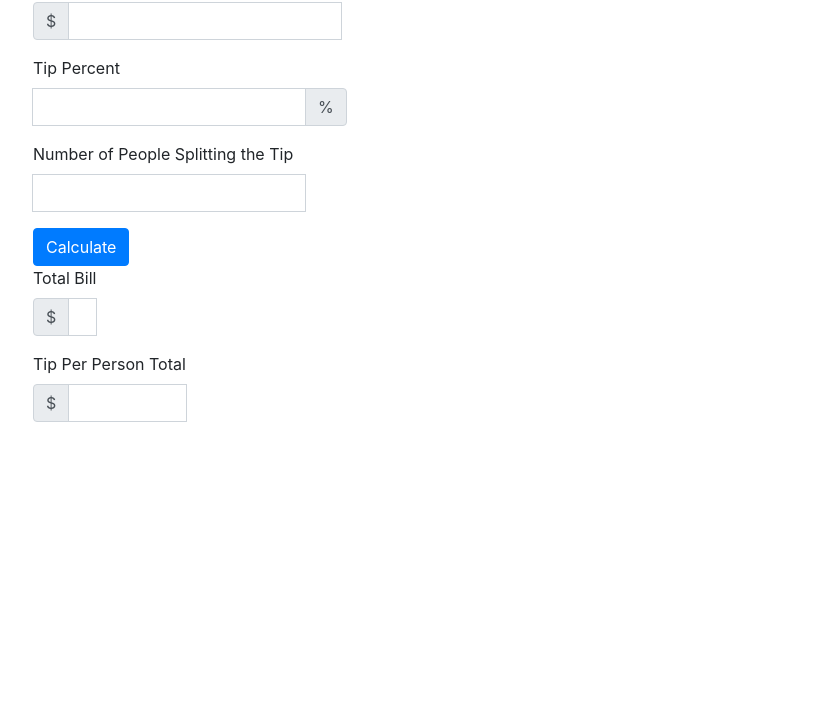
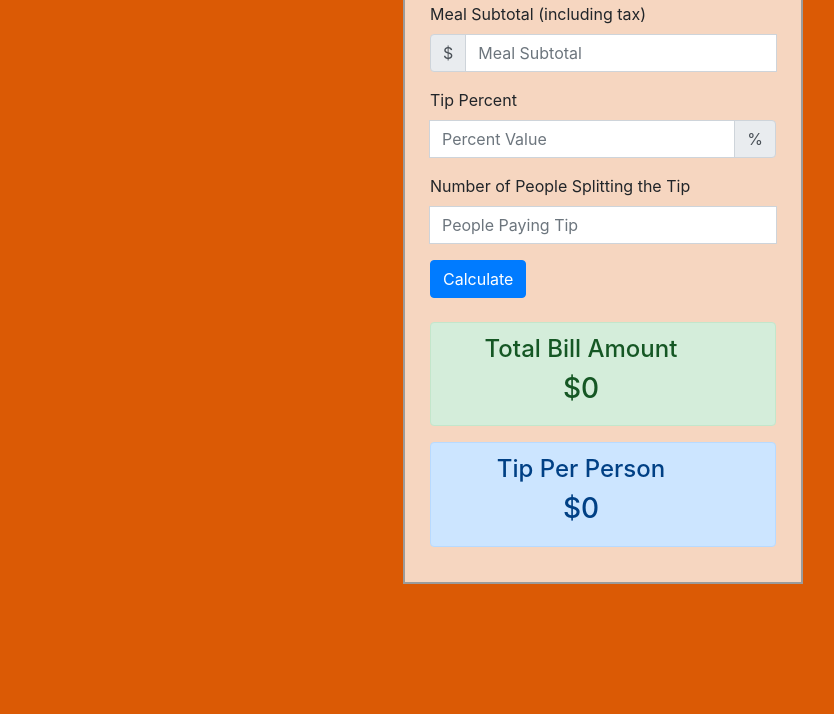
Before and after one commit to boogeybum/tipCalculator, a plain HTML site: page index.html in a window 1280 px wide. Shown: the part 86-800 px from the top of the page, without its empty margins (37-871 px from the left). Drawn offline with nearby package versions, Linux system fonts and the light colour scheme.

Commit message:
Updated results display and css with basic stylesheet

```diff
--- a/assets/css/style.css
+++ b/assets/css/style.css
@@ -0,0 +1,12 @@
+body {
+  background:#db5a05;
+}
+
+.calcBox {
+  background: rgba(256, 256, 256, .75);
+  margin-top: 20px;
+  padding: 10px;
+  height: 650px;
+  width: 400px;
+  border: 2px solid #9b9b9b;
+}
--- a/assets/js/app.js
+++ b/assets/js/app.js
@@ -13,13 +13,14 @@ function tipCalc() {
   const total = subtotal + tipAmount;
   const totalPerPerson = tipAmount / numPeople;
 
-  console.log(typeof subtotal);
-  console.log('The subtotal is ' + subtotal.toFixed(2));
-  console.log('The total with tip is ' + total.toFixed(2));
-  console.log('The total per person is ' + totalPerPerson.toFixed(2));
+  // console log values to confirm functionality
+  console.log('The subtotal variable is a "' + typeof subtotal + '" data type.');
+  console.log('The subtotal is $' + subtotal.toFixed(2));
+  console.log('The total with tip is $' + total.toFixed(2));
+  console.log('The total per person is $' + totalPerPerson.toFixed(2) + ' at a tip rate of ' + tipPercent + '% divided by ' + numPeople + ' people paying.');
 
-  document.getElementById("totalWithTip").innerHTML = total.toFixed(2);
-  document.getElementById("totalPerPerson").innerHTML = totalPerPerson.toFixed(2);
+  document.getElementById("totalWithTip").innerHTML = "$" + total.toFixed(2);
+  document.getElementById("totalPerPerson").innerHTML = "$" + totalPerPerson.toFixed(2);
 
 }
 
--- a/index.html
+++ b/index.html
@@ -1,40 +1,54 @@
 <!DOCTYPE html>
 <html lang="en">
   <head>
-  <meta charset="UTF-8">
-  <meta name="viewport" content="width=device-width, initial-scale=1.0">
-  <meta http-equiv="X-UA-Compatible" content="ie=edge">
-  <link rel="stylesheet" href="https://stackpath.bootstrapcdn.com/bootstrap/4.3.1/css/bootstrap.min.css" integrity="sha384-ggOyR0iXCbMQv3Xipma34MD+dH/1fQ784/j6cY/iJTQUOhcWr7x9JvoRxT2MZw1T" crossorigin="anonymous">
+    <meta charset="UTF-8" />
+    <meta name="viewport" content="width=device-width, initial-scale=1.0" />
+    <meta http-equiv="X-UA-Compatible" content="ie=edge" />
+    <link
+    rel="stylesheet"
+    href="https://stackpath.bootstrapcdn.com/bootstrap/4.3.1/css/bootstrap.min.css"
+    integrity="sha384-ggOyR0iXCbMQv3Xipma34MD+dH/1fQ784/j6cY/iJTQUOhcWr7x9JvoRxT2MZw1T"
+    crossorigin="anonymous"
+    />
+    <link rel="stylesheet" href="assets/css/style.css">
     <title>Tip Calculator</title>
   </head>
   <body>
-  <div class="container">
+    <div class="container calcBox">
       <h1>Tip Calculator</h1>
-  </div>
-  <div class="container">
 
+      <div class="container-fluid">
         <div class="row">
-      <div class="col-sm3">
+          <div class="col-sm">
             <label for="subtotal">Meal Subtotal (including tax)</label>
             <div class="input-group mb-3">
               <div class="input-group-prepend">
                 <span class="input-group-text">$</span>
               </div>
-          <input type="text" class="form-control" id="subtotal" aria-label="Subtotal Amount (including tax)">
-          <div class="input-group-append">
-          </div>
+              <input
+                type="text"
+                class="form-control"
+                id="subtotal"
+                aria-label="Subtotal Amount (including tax)"
+                placeholder="Meal Subtotal"
+              />
+              <div class="input-group-append"></div>
             </div>
           </div>
         </div>
 
         <div class="row">
-      <div class="col-sm3">
+          <div class="col-sm">
             <label for="tipPercent">Tip Percent</label>
             <div class="input-group mb-3">
-          <div class="input-group-prepend">
-          </div>
-          <input type="text" class="form-control" id="tipPercent" aria-label="Tip Percentage Value">
-
+              <div class="input-group-prepend"></div>
+              <input
+                type="text"
+                class="form-control"
+                id="tipPercent"
+                aria-label="Tip Percentage Value"
+                placeholder="Percent Value"
+              />
               <div class="input-group-append">
                 <span class="input-group-text">%</span>
               </div>
@@ -43,54 +57,110 @@
         </div>
 
         <div class="row">
-      <div class="col-sm3">
+          <div class="col-sm">
             <label for="numPeople">Number of People Splitting the Tip</label>
             <div class="input-group mb-3">
+              <div class="input-group-prepend"></div>
+              <input
+                type="text"
+                class="form-control"
+                id="numPeople"
+                aria-label="Number of People"
+                placeholder="People Paying Tip"
+              />
+              <div class="input-group-append"></div>
+            </div>
+          </div>
+        </div>
+
+        <div class="row">
+          <div class="col-sm">
+            <button type="button" class="btn btn-primary" id="calculate">
+              Calculate
+            </button>
+          </div>
+        </div>
+
+        <br />
+
+        <div class="row">
+          <div class="col-sm">
+            <!-- <label for="totalWithTip">Total Bill Including Tip</label>
+            <div class="input-group mb-3">
               <div class="input-group-prepend">
+                <span class="input-group-text">$</span>
               </div>
-          <input type="text" class="form-control" id="numPeople" aria-label="Number of People">
-          <div class="input-group-append">
+              <span
+                type="text"
+                class="form-control"
+                id="totalWithTip"
+                aria-label="Total Bill Including Tip"
+              >0.00</span>
+              <div class="input-group-append"></div>
+            </div> -->
+
+            <div
+              class="alert alert-success alert-dismissible fade show"
+              role="alert"
+            >
+              <h4 class="alert-heading text-center">Total Bill Amount</h4>
+              <h3 id="totalWithTip" class="text-center">$0</h3>
+
+              <!-- <button
+                type="button"
+                class="close"
+                data-dismiss="alert"
+                aria-label="Close"
+              >
+                <span aria-hidden="true">&times;</span>
+              </button> -->
+            </div>
+          </div>
+        </div>
+
+        <div class="row">
+          <div class="col-sm">
+            <!-- <label for="totalPerPerson">Total Tip Amount Per Person</label>
+            <div class="input-group mb-3">
+              <div class="input-group-prepend">
+                <span class="input-group-text">$</span>
+              </div>
+              <span
+                type="text"
+                class="form-control"
+                id="totalPerPerson"
+                aria-label="Total Amount Per Person"
+              ></span>
+              <div class="input-group-append"></div>
+            </div> -->
+
+            <div class="alert alert-primary alert-dismissible fade show" role="alert">
+              <h4 class="alert-heading text-center">Tip Per Person</h4>
+              <h3 id="totalPerPerson" class="text-center">$0</h3>
+              <!-- <button type="button" class="close" data-dismiss="alert" aria-label="Close">
+                <span aria-hidden="true">&times;</span>
+              </button> -->
+            </div>
           </div>
         </div>
       </div>
     </div>
 
-    <div class="row">
-      <div class="col-sm3">
-        <button type="button" class="btn btn-primary" id="calculate">Calculate</button>
-      </div>
-    </div>
-
-    <div class="row">
-      <div class="col-sm3">
-        <label for="totalWithTip">Total Bill</label>
-        <div class="input-group mb-3">
-          <div class="input-group-prepend">
-            <span class="input-group-text">$</span>
-          </div>
-          <span type="text" class="form-control" id="totalWithTip" aria-label="Total Bill Including Tip"></span>
-          <div class="input-group-append">
-          </div>
-        </div>
-      </div>
-    </div>
-
-    <div class="row">
-      <div class="col-sm3">
-        <label for="totalPerPerson">Tip Per Person Total</label>
-        <div class="input-group mb-3">
-          <div class="input-group-prepend">
-            <span class="input-group-text">$</span>
-          </div>
-          <span type="text" class="form-control" id="totalPerPerson" aria-label="Total Amount Per Person"></span>
-          <div class="input-group-append">
-          </div>
-        </div>
-      </div>
-    </div>
-
-  </div>
-
     <script src="assets/js/app.js"></script>
+    <script
+      src="https://code.jquery.com/jquery-3.3.1.slim.min.js"
+      integrity="sha384-q8i/X+965DzO0rT7abK41JStQIAqVgRVzpbzo5smXKp4YfRvH+8abtTE1Pi6jizo"
+      crossorigin="anonymous"
+    ></script>
+    <script
+      src="https://cdnjs.cloudflare.com/ajax/libs/popper.js/1.14.7/umd/popper.min.js"
+      integrity="sha384-UO2eT0CpHqdSJQ6hJty5KVphtPhzWj9WO1clHTMGa3JDZwrnQq4sF86dIHNDz0W1"
+      crossorigin="anonymous"
+    ></script>
+    <script
+      src="https://stackpath.bootstrapcdn.com/bootstrap/4.3.1/js/bootstrap.min.js"
+      integrity="sha384-JjSmVgyd0p3pXB1rRibZUAYoIIy6OrQ6VrjIEaFf/nJGzIxFDsf4x0xIM+B07jRM"
+      crossorigin="anonymous"
+    ></script>
   </body>
 </html>
```
Lines whose indentation alone changed are shown as unchanged.
